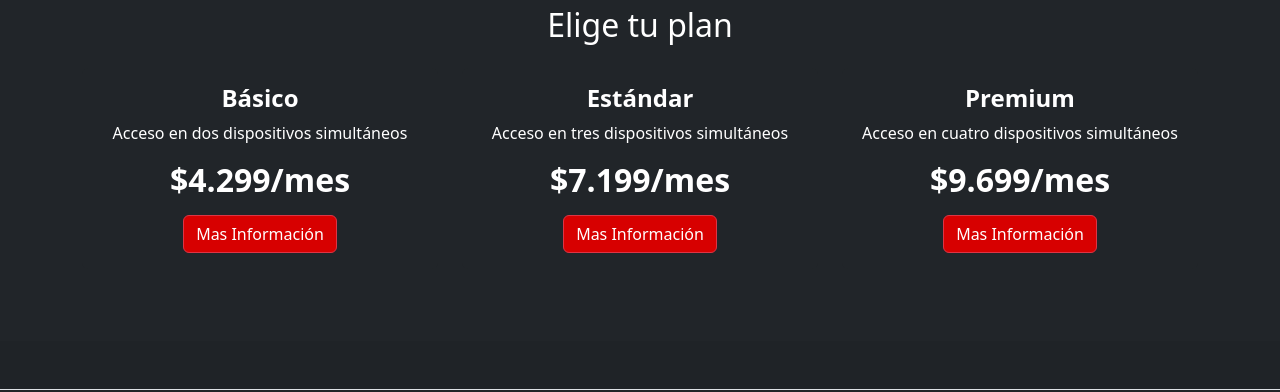
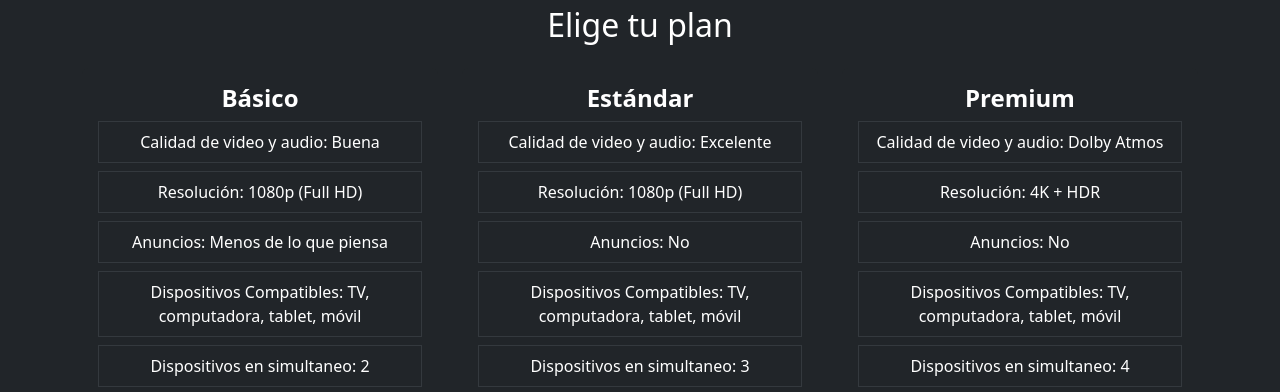
Before and after one commit to DanaYael/ProyectoFinal, a plain HTML site: page index.html in a window 1280 px wide. Shown: the part 900-1292 px from the top of the page. Drawn offline with nearby package versions, Linux system fonts and the light colour scheme.

Commit message:
Se realizaron cambios basicos en las tarjetas de suscripción

```diff
--- a/index.html
+++ b/index.html
@@ -76,7 +76,21 @@
           <div class="card text-center bg-dark text-white h-100">
             <div class="card-body">
               <h5 class="card-title">Básico</h5>
-              <p class="card-text">Acceso en dos dispositivos simultáneos</p>
+              <div class="border border-secondary p-2 mb-2 border-opacity-25">
+                Calidad de video y audio: Buena
+              </div>
+              <div class="border border-secondary p-2 mb-2 border-opacity-25">
+                Resolución: 1080p (Full HD)
+              </div>
+              <div class="border border-secondary p-2 mb-2 border-opacity-25">
+                Anuncios: Menos de lo que piensa
+              </div>
+              <div class="border border-secondary p-2 mb-2 border-opacity-25">
+                Dispositivos Compatibles: TV, computadora, tablet, móvil
+              </div>
+              <div class="border border-secondary p-2 mb-2 border-opacity-25">
+                Dispositivos en simultaneo: 2
+              </div>
               <p class="display-6">$4.299/mes</p>
               <a href="#" class="btn btn-danger">Mas Información</a>
             </div>
@@ -88,7 +102,21 @@
           <div class="card text-center bg-dark text-white h-100">
             <div class="card-body">
               <h5 class="card-title">Estándar</h5>
-              <p class="card-text">Acceso en tres dispositivos simultáneos</p>
+              <div class="border border-secondary p-2 mb-2 border-opacity-25">
+                Calidad de video y audio: Excelente
+              </div>
+              <div class="border border-secondary p-2 mb-2 border-opacity-25">
+                Resolución: 1080p (Full HD)
+              </div>
+              <div class="border border-secondary p-2 mb-2 border-opacity-25">
+                Anuncios: No
+              </div>
+              <div class="border border-secondary p-2 mb-2 border-opacity-25">
+                Dispositivos Compatibles: TV, computadora, tablet, móvil
+              </div>
+              <div class="border border-secondary p-2 mb-2 border-opacity-25">
+                Dispositivos en simultaneo: 3
+              </div>
               <p class="display-6">$7.199/mes</p>
               <a href="#" class="btn btn-danger">Mas Información</a>
             </div>
@@ -100,7 +128,21 @@
           <div class="card text-center bg-dark text-white h-100">
             <div class="card-body">
               <h5 class="card-title">Premium</h5>
-              <p class="card-text">Acceso en cuatro dispositivos simultáneos</p>
+              <div class="border border-secondary p-2 mb-2 border-opacity-25">
+                Calidad de video y audio: Dolby Atmos
+              </div>
+              <div class="border border-secondary p-2 mb-2 border-opacity-25">
+                Resolución: 4K + HDR
+              </div>
+              <div class="border border-secondary p-2 mb-2 border-opacity-25">
+                Anuncios: No
+              </div>
+              <div class="border border-secondary p-2 mb-2 border-opacity-25">
+                Dispositivos Compatibles: TV, computadora, tablet, móvil
+              </div>
+              <div class="border border-secondary p-2 mb-2 border-opacity-25">
+                Dispositivos en simultaneo: 4
+              </div>
               <p class="display-6">$9.699/mes</p>
               <a href="#" class="btn btn-danger">Mas Información</a>
             </div>
```
